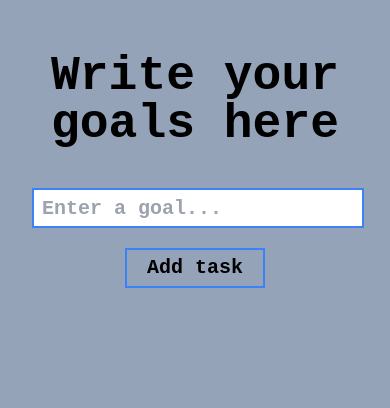
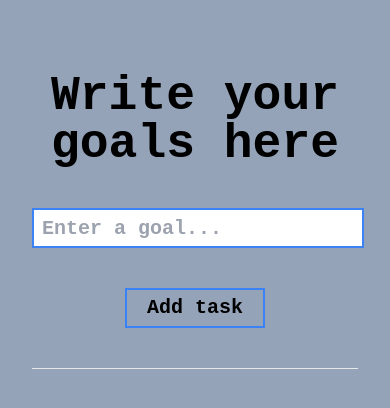
Before and after one commit to vocarista/todo, a React (Vite) app: page / in a window 390 px wide. Shown: the top 408 px of the page. Built offline with nearby package versions, Linux system fonts and the light colour scheme.

Commit message:
update: app.jsx

```diff
--- a/src/App.css
+++ b/src/App.css
@@ -17,9 +17,6 @@ body{
   #textbox{
     width: 85vw;
   }
-  hr{
-    visibility: hidden;
-  }
 }
 
 .App{
--- a/src/App.jsx
+++ b/src/App.jsx
@@ -65,9 +65,9 @@ function App() {
 
   return (<>
     <div className = "App text-xl font-semibold">
-      <h1 className = "text-5xl my-5 font-extrabold">Write your goals here</h1>
+      <h1 className = "text-5xl my-10 font-extrabold">Write your goals here</h1>
       <input type = "text" id = "textbox" className = "border-2 border-blue-500
-      my-5 w-96 h-10 p-2
+      mb-10 w-96 h-10 p-2
       hover:shadow-sm hover:shadow-blue-500
       focus:shadow-lg focus:shadow-blue-500
       focus:outline-none
@@ -84,7 +84,7 @@ function App() {
           addTask()
         }
       }} />
-      <button id = "add-task" className = "border-2 border-blue-500 h-10 mx-5 px-5 hover:bg-blue-500
+      <button id = "add-task" className = "border-2 border-blue-500 h-10 mx-5 mb-10 px-5 hover:bg-blue-500
       hover:text-white
       transition
       duration-200
```
